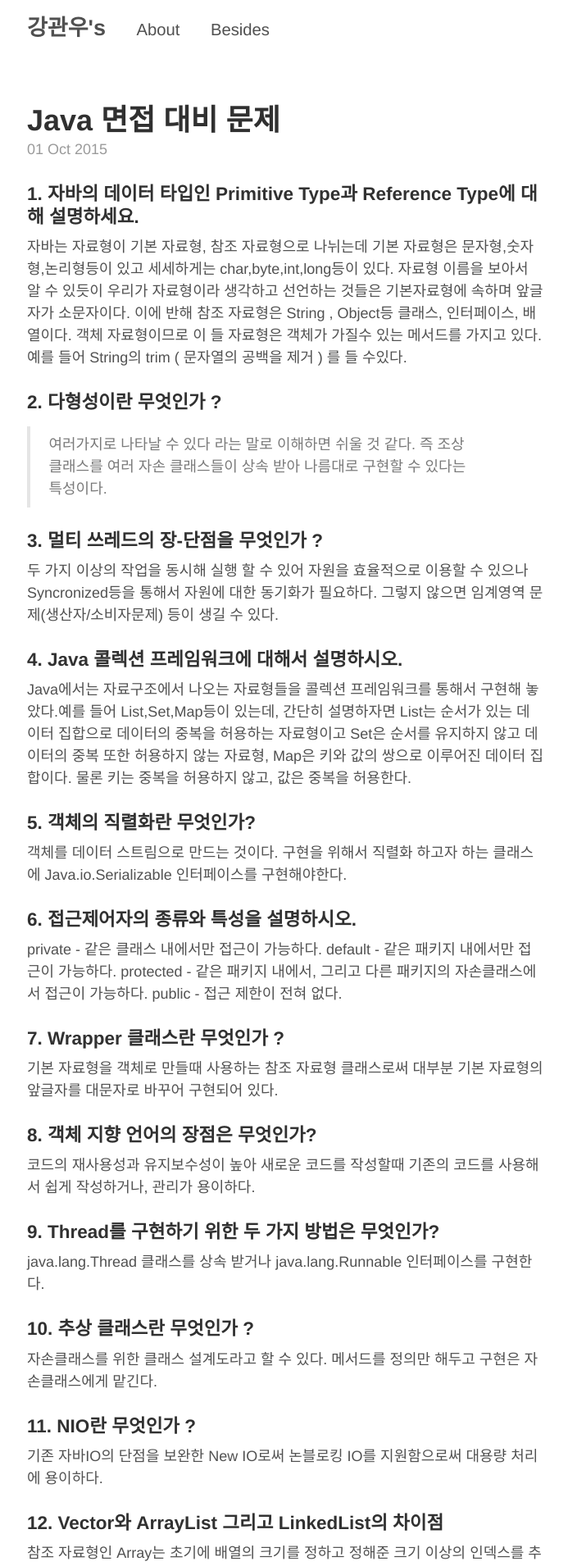
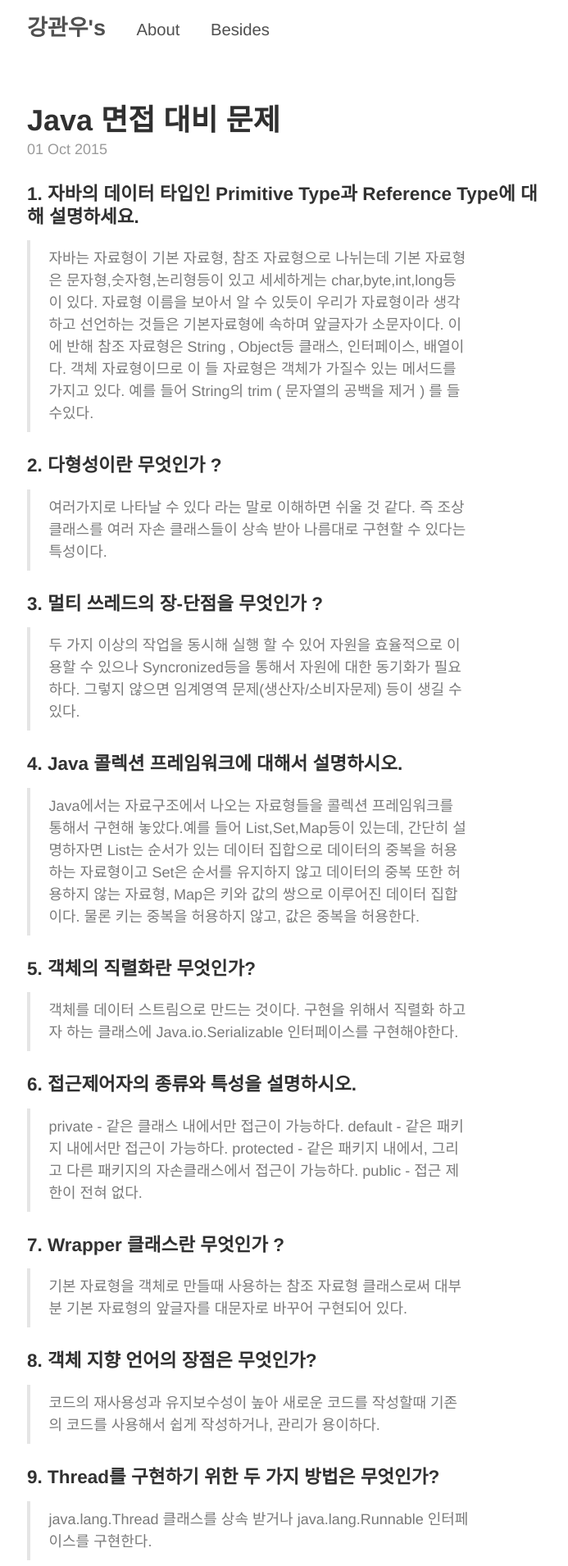
Before and after one commit to KangGwanwoo/KangGwanwoo.github.io, a Jekyll site: the page built from _posts/2015-10-01-Java-interview.md, in a window 1280 px wide. Shown: the top 1910 px of the page at 82% size, without its empty margins (292-985 px from the left). Built offline with Jekyll 4.4.1, drawn with Linux system fonts in a browser that asks for light colours.

```diff
--- a/_posts/2015-10-01-Java-interview.md
+++ b/_posts/2015-10-01-Java-interview.md
@@ -5,57 +5,57 @@ title: Java 면접 대비 문제
 
 
 ###1. 자바의 데이터 타입인 Primitive Type과 Reference Type에 대해 설명하세요.
-자바는 자료형이 기본 자료형, 참조 자료형으로 나뉘는데 기본 자료형은 문자형,숫자형,논리형등이 있고 세세하게는 char,byte,int,long등이 있다. 자료형 이름을 보아서 알 수 있듯이 우리가 자료형이라 생각하고 선언하는 것들은 기본자료형에 속하며 앞글자가 소문자이다. 이에 반해 참조 자료형은 String , Object등 클래스, 인터페이스, 배열이다. 객체 자료형이므로 이 들 자료형은 객체가 가질수 있는 메서드를 가지고 있다. 예를 들어 String의 trim ( 문자열의 공백을 제거 ) 를 들 수있다.
+>자바는 자료형이 기본 자료형, 참조 자료형으로 나뉘는데 기본 자료형은 문자형,숫자형,논리형등이 있고 세세하게는 char,byte,int,long등이 있다. 자료형 이름을 보아서 알 수 있듯이 우리가 자료형이라 생각하고 선언하는 것들은 기본자료형에 속하며 앞글자가 소문자이다. 이에 반해 참조 자료형은 String , Object등 클래스, 인터페이스, 배열이다. 객체 자료형이므로 이 들 자료형은 객체가 가질수 있는 메서드를 가지고 있다. 예를 들어 String의 trim ( 문자열의 공백을 제거 ) 를 들 수있다.
 
 ###2. 다형성이란 무엇인가 ?
 >여러가지로 나타날 수 있다 라는 말로 이해하면 쉬울 것 같다. 즉 조상클래스를 여러 자손 클래스들이 상속 받아 나름대로 구현할 수 있다는 특성이다.
 
 ###3. 멀티 쓰레드의 장-단점을 무엇인가 ?
-두 가지 이상의 작업을 동시해 실행 할 수 있어 자원을 효율적으로 이용할 수 있으나 Syncronized등을 통해서 자원에 대한 동기화가 필요하다. 그렇지 않으면 임계영역 문제(생산자/소비자문제) 등이 생길 수 있다.
+>두 가지 이상의 작업을 동시해 실행 할 수 있어 자원을 효율적으로 이용할 수 있으나 Syncronized등을 통해서 자원에 대한 동기화가 필요하다. 그렇지 않으면 임계영역 문제(생산자/소비자문제) 등이 생길 수 있다.
 
 ###4. Java 콜렉션 프레임워크에 대해서 설명하시오.
-Java에서는 자료구조에서 나오는 자료형들을 콜렉션 프레임워크를 통해서 구현해 놓았다.예를 들어 List,Set,Map등이 있는데, 간단히 설명하자면 List는 순서가 있는 데이터 집합으로 데이터의 중복을 허용하는 자료형이고 Set은 순서를 유지하지 않고 데이터의 중복 또한 허용하지 않는 자료형, Map은 키와 값의 쌍으로 이루어진 데이터 집합이다. 물론 키는 중복을 허용하지 않고, 값은 중복을 허용한다.
+>Java에서는 자료구조에서 나오는 자료형들을 콜렉션 프레임워크를 통해서 구현해 놓았다.예를 들어 List,Set,Map등이 있는데, 간단히 설명하자면 List는 순서가 있는 데이터 집합으로 데이터의 중복을 허용하는 자료형이고 Set은 순서를 유지하지 않고 데이터의 중복 또한 허용하지 않는 자료형, Map은 키와 값의 쌍으로 이루어진 데이터 집합이다. 물론 키는 중복을 허용하지 않고, 값은 중복을 허용한다.
 
 ###5. 객체의 직렬화란 무엇인가?
-객체를 데이터 스트림으로 만드는 것이다. 구현을 위해서 직렬화 하고자 하는 클래스에 Java.io.Serializable 인터페이스를 구현해야한다.
+>객체를 데이터 스트림으로 만드는 것이다. 구현을 위해서 직렬화 하고자 하는 클래스에 Java.io.Serializable 인터페이스를 구현해야한다.
 
 ###6. 접근제어자의 종류와 특성을 설명하시오.
-private - 같은 클래스 내에서만 접근이 가능하다.
+>private - 같은 클래스 내에서만 접근이 가능하다.
 default - 같은 패키지 내에서만 접근이 가능하다.
 protected - 같은 패키지 내에서, 그리고 다른 패키지의 자손클래스에서 접근이 가능하다.
 public - 접근 제한이 전혀 없다.
 
 ###7. Wrapper 클래스란 무엇인가 ?
-기본 자료형을 객체로 만들때 사용하는 참조 자료형 클래스로써 대부분 기본 자료형의 앞글자를 대문자로 바꾸어 구현되어 있다.
+>기본 자료형을 객체로 만들때 사용하는 참조 자료형 클래스로써 대부분 기본 자료형의 앞글자를 대문자로 바꾸어 구현되어 있다.
 
 ###8. 객체 지향 언어의 장점은 무엇인가?
-코드의 재사용성과 유지보수성이 높아 새로운 코드를 작성할때 기존의 코드를 사용해서 쉽게 작성하거나, 관리가 용이하다.
+>코드의 재사용성과 유지보수성이 높아 새로운 코드를 작성할때 기존의 코드를 사용해서 쉽게 작성하거나, 관리가 용이하다.
 
 ###9. Thread를 구현하기 위한 두 가지 방법은 무엇인가?
-java.lang.Thread 클래스를 상속 받거나 java.lang.Runnable 인터페이스를 구현한다.
+>java.lang.Thread 클래스를 상속 받거나 java.lang.Runnable 인터페이스를 구현한다.
 
 ###10. 추상 클래스란 무엇인가 ?
-자손클래스를 위한 클래스 설계도라고 할 수 있다. 메서드를 정의만 해두고 구현은 자손클래스에게 맡긴다.
+>자손클래스를 위한 클래스 설계도라고 할 수 있다. 메서드를 정의만 해두고 구현은 자손클래스에게 맡긴다.
 
 ###11. NIO란 무엇인가 ?
-기존 자바IO의 단점을 보완한 New IO로써 논블로킹 IO를 지원함으로써 대용량 처리에 용이하다.
+>기존 자바IO의 단점을 보완한 New IO로써 논블로킹 IO를 지원함으로써 대용량 처리에 용이하다.
 
 ###12. Vector와 ArrayList 그리고 LinkedList의 차이점
-참조 자료형인 Array는 초기에 배열의 크기를 정하고 정해준 크기 이상의 인덱스를 추가하고자 하면 예외가 발생한다.반면 Vector와 ArrayList 그리고 linkedList는 동적으로 배열의 크기를 늘릴 수 있다. Vector는 내부적으로 동기화를 지원하여 데이터를 추가/삭제할때 다른 클래스가 접근하지 못하게 막아준다. 그러므로 필연적으로 성능의 저하를 가져온다. 때문에 ArrayList는 동기화 기능을 아예 빼버렸는데, 이에 안정성에 문제가 있을 수 있으므로 사용자레벨에서 동기화를 구현해 주어야 한다. ArrayList라는 이름에 걸맞게 Array를 이용해서 구현되어 있으므로 이 데이터 검색에는 인덱스로 접근해서 빠르지만, 추가,삭제에서는 성능을 보장하지 못한다. 반대로 LinkedList는 데이터의 추가/삭제에서 용이하지만 검색에서는 인덱스로 접근하는 것보다 느리다.
+>참조 자료형인 Array는 초기에 배열의 크기를 정하고 정해준 크기 이상의 인덱스를 추가하고자 하면 예외가 발생한다.반면 Vector와 ArrayList 그리고 linkedList는 동적으로 배열의 크기를 늘릴 수 있다. Vector는 내부적으로 동기화를 지원하여 데이터를 추가/삭제할때 다른 클래스가 접근하지 못하게 막아준다. 그러므로 필연적으로 성능의 저하를 가져온다. 때문에 ArrayList는 동기화 기능을 아예 빼버렸는데, 이에 안정성에 문제가 있을 수 있으므로 사용자레벨에서 동기화를 구현해 주어야 한다. ArrayList라는 이름에 걸맞게 Array를 이용해서 구현되어 있으므로 이 데이터 검색에는 인덱스로 접근해서 빠르지만, 추가,삭제에서는 성능을 보장하지 못한다. 반대로 LinkedList는 데이터의 추가/삭제에서 용이하지만 검색에서는 인덱스로 접근하는 것보다 느리다.
 출처 : http://shagall.tistory.com/36
 
 ###13. OOP의 특징
-상속성,다형성,은닉성, 캡슐화가 있는데 이런 용어를 암기할려고하면 어렵다.
+>상속성,다형성,은닉성, 캡슐화가 있는데 이런 용어를 암기할려고하면 어렵다.
 그래서 이해를 해버리면 당연한 얘기 이므로 이해하는게 좋다.
 상속성은 상위 클래스를 하위클래스에서 상속해서 재사용할 수 있다는 것이다. Car라는 클래스를 만들면 Bus, Taxi등 여러 클래스에서 상속받아 Car에 drive메서드를 구현하여 사용할 수 있다는 것이다. 다형성은 이 drive라는 클래스를 bus는 50km/h로 움직인다! 하는거고 Taxi는 70km/h로 움직이다! 해서 다양~하게 구현하는 것이다. 은닉성은 데이터의 훼손 방지를 위해서 접근제어자를 통해 데이터를 보호하는 것이고 캡슐화는 데이터와 데이터를 처리하는 함수를 하나로 묶는다는 개념인데 Gatter,Setter를 들 수 있다.
 
 ###14. 오버로딩과 오버라이딩
-오버로딩은 같은 클래스 내에서 매개변수나 타입을 다르게 설정하여 다른 구현을 나타내는 것이다.
+>오버로딩은 같은 클래스 내에서 매개변수나 타입을 다르게 설정하여 다른 구현을 나타내는 것이다.
 오버라이딩은 car의 예처럼 부모클래스의 같은 이름의 메서드를 상속받은 자손클래스들이 다르게 그 메서드를 구현하는 것이다.
 같은 점은 메서드이름이 같은데 다른 일을 할 수 있다는 점이다. 말이 비슷해서 헷갈릴 수 있는데 로딩이 쌓는다는 의미니까 같은 클래스에서 여러 메서드를 다른 크기로 쌓아~간다 하면 오버로딩 한 메서드가 여러 클래스에서 다른 방식으로 구현 될려면 바쁘게 움직여야 되니 말을(라이딩) 타고 왔다갔다 한다는 의미로... 기억하면 외워질거다....
 
 ###15. JVM 메모리 구조
-JVM은 크게 Method Area, 스택, heap 영역으로 나눌 수 있다.
+>JVM은 크게 Method Area, 스택, heap 영역으로 나눌 수 있다.
 Method Area(Class Area,Static Area)라고도 하는 이 영역은 java source에서 컴파일된 class파일들이 올라간다.
 필드 정보, 메서드 정보, Static,final변수들이 이 메모리에 올라가서 관리된다.
 스택 영역은 메서드 호출 시 마다 하나 씩 쌓여가며 스택에 올라가며 스택이란 메모리 구조와 마찬가지로 FILO구조를 가진다.
@@ -66,7 +66,7 @@ Method Area(Class Area,Static Area)라고도 하는 이 영역은 java source에
 
 
 ###16. 가비지 컬렉션 ( Garbage collection )
-가비지 컬렉션(GC) - null을 참조하거나 더 이상 사용하지 않는 객체에 대한 메모리를 heap영역에 반환해준다.
+>가비지 컬렉션(GC) - null을 참조하거나 더 이상 사용하지 않는 객체에 대한 메모리를 heap영역에 반환해준다.
 가비지 컬렉션은 특정 규모 이상 어플리케이션을 사용할때 GC를 직접 컨트롤해서 메모리 누수문제를 해결해야 할 것 같다.
 만약 경력직 입사를 위해서 이 글을 보고 있다면, http://d2.naver.com/helloworld/1329 이 글을 참조하는 것이 더 좋을 것 같다.
 
```
